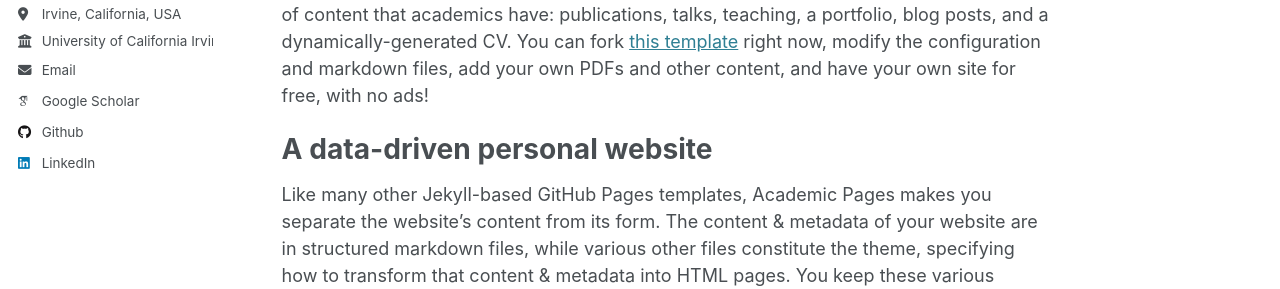
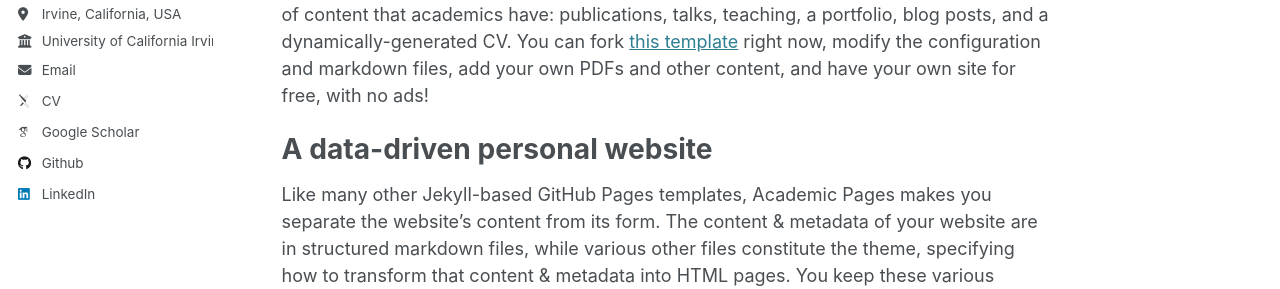
Before and after one commit to AnitaGhandehari/AnitaGhandehari.github.io, a Jekyll site: the page built from _pages/about.md, in a window 1280 px wide. Shown: the part 358-647 px from the top of the page. Built offline with Jekyll 4.4.1, drawn with Linux system fonts in a browser that asks for light colours; some web fonts are replaced.

Commit message:
Update author-profile.html

```diff
--- a/_includes/author-profile.html
+++ b/_includes/author-profile.html
@@ -38,8 +38,8 @@
       {% endif %}
 
       <!-- Font Awesome and Academicons icons / Academic websites -->
-      {% if page.author.CV %}
-        <li><a href="{{ page.author.CV }}"><i class="ai ai-arxiv ai-fw icon-pad-right"></i>CV</a></li>
+      {% if author.CV %}
+        <li><a href="{{ author.CV }}"><i class="ai ai-arxiv ai-fw icon-pad-right"></i>CV</a></li>
       {% endif %}
       {% if author.arxiv %}
         <li><a href="{{ author.arxiv }}"><i class="ai ai-arxiv ai-fw icon-pad-right"></i>arXiv</a></li>
```
